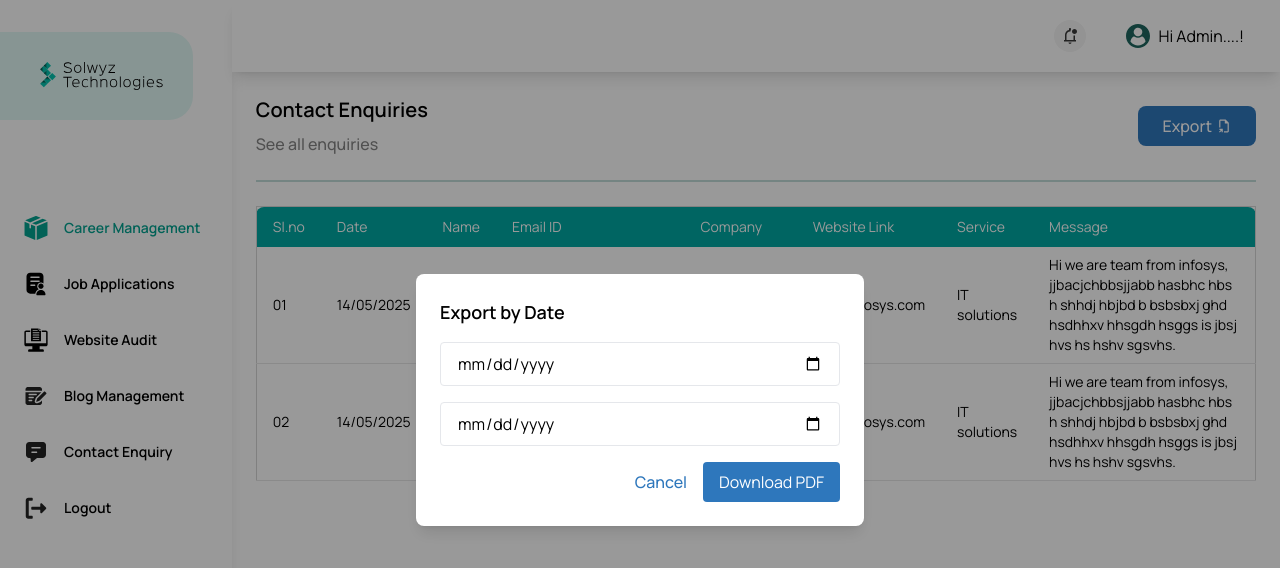
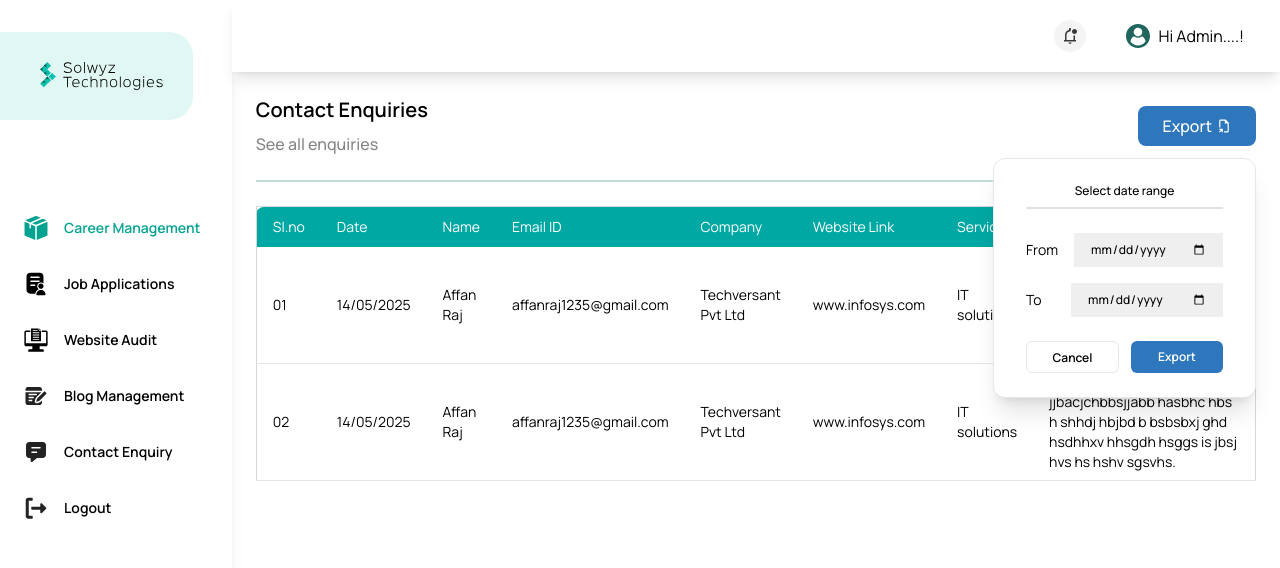
Before and after one commit to Solwyz/solwyz-web-new, a React (Vite) app: page /admin/enquiries in a window 1280 px wide. Both pictures are taken after a click on the button "Export". Shown: the top 568 px of the page. Built offline with nearby package versions, Linux system fonts and the light colour scheme.

Commit message:
Update AdminContact.jsx

```diff
--- a/src/Admin/Pages/AdminContact/AdminContact.jsx
+++ b/src/Admin/Pages/AdminContact/AdminContact.jsx
@@ -76,6 +76,55 @@ function AdminContact() {
           Export
           <img src={exportIcon} className="ml-1" alt="export" />
         </button>
+         {/* Modal Dropdown Below Button */}
+  {showExportModal && (
+    <div className="absolute top-[150px] border right-6 mt-2 z-50  bg-white rounded-xl shadow-xl px-8 py-6">
+      <h2 className="text-xs text-center font-medium ">Select date range </h2>
+      <p className="border border-[#E1E1E1] mt-2 "></p>
+
+      <div className="space-y-4 mt-6">
+        <div className="flex gap-4 items-center text-center">
+          <label className=" w-10 text-sm  font-normal">From </label>
+          <input
+            type="date"
+            value={startDate}
+            onChange={(e) => setStartDate(e.target.value)}
+            className="w-full bg-[#EFEFEF] text-xs font-medium focus:outline-none px-4 py-2 "
+          />
+        </div>
+
+        <div className="flex gap-4 items-center ">
+          <label className="block w-10 text-sm  font-normal">To </label>
+          <input
+            type="date"
+            value={endDate}
+            onChange={(e) => setEndDate(e.target.value)}
+            className="w-full bg-[#EFEFEF] text-xs font-medium focus:outline-none px-4 py-2 "
+          />
+        </div>
+      </div>
+
+      <div className="flex justify-between w-full space-x-3 mt-6">
+        <button
+          onClick={() => setShowExportModal(false)}
+          className="w-full text-center py-2 font-semibold rounded-md text-xs h-8   border "
+        >
+          Cancel
+        </button>
+        <button
+          onClick={handleExportPDF}
+          disabled={!startDate || !endDate}
+          className={` py-2 text-center rounded-md h-8 w-full text-white font-semibold text-xs transition-colors duration-300 ${
+            !startDate || !endDate
+              ? "bg-[#2E77BC] hover:bg-[#2E77BC]"
+              : "bg-[#2E77BC] "
+          }`}
+        >
+          Export
+        </button>
+      </div>
+    </div>
+  )}
       </div>
 
       {/* Divider */}
@@ -115,43 +164,7 @@ function AdminContact() {
           </tbody>
         </table>
       </div>
-      {showExportModal && (
-        <div className="fixed inset-0 bg-black bg-opacity-40 flex justify-center items-center z-50">
-          <div className="bg-white rounded-lg p-6 w-[90%] max-w-md shadow-lg">
-            <h2 className="text-lg font-semibold mb-4">Export by Date</h2>
-            <div className="flex flex-col gap-4">
-              <input
-                type="date"
-                value={startDate}
-                onChange={(e) => setStartDate(e.target.value)}
-                className="border rounded px-4 py-2"
-                placeholder="Start Date"
-              />
-              <input
-                type="date"
-                value={endDate}
-                onChange={(e) => setEndDate(e.target.value)}
-                className="border rounded px-4 py-2"
-                placeholder="End Date"
-              />
-              <div className="flex justify-end gap-4">
-                <button
-                  onClick={() => setShowExportModal(false)}
-                  className="text-[#2E77BC] font-medium"
-                >
-                  Cancel
-                </button>
-                <button
-                  onClick={handleExportPDF}
-                  className="bg-[#2E77BC] text-white px-4 py-2 rounded"
-                >
-                  Download PDF
-                </button>
-              </div>
-            </div>
-          </div>
-        </div>
-      )}
+
     </div>
   );
 }
```
